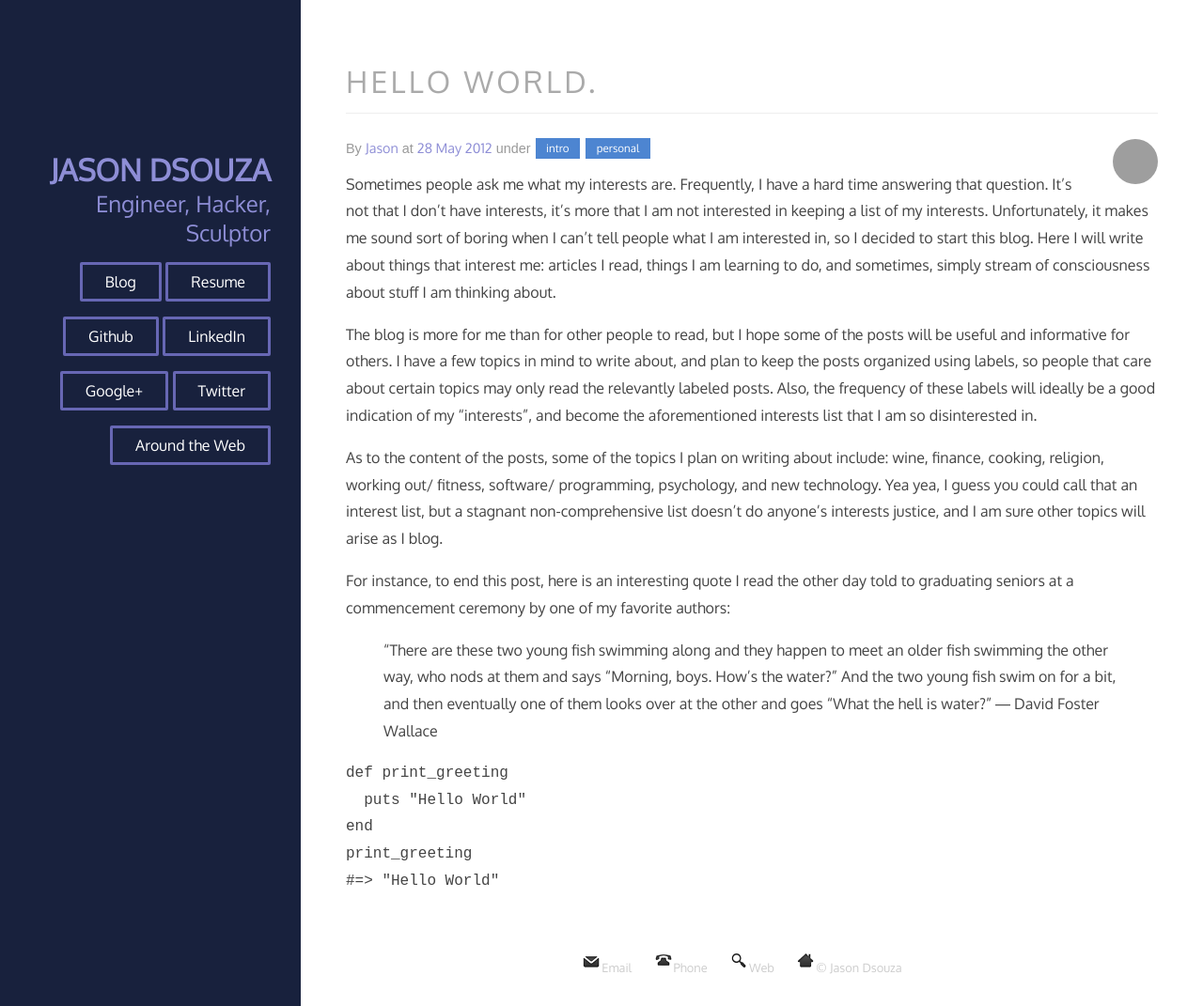
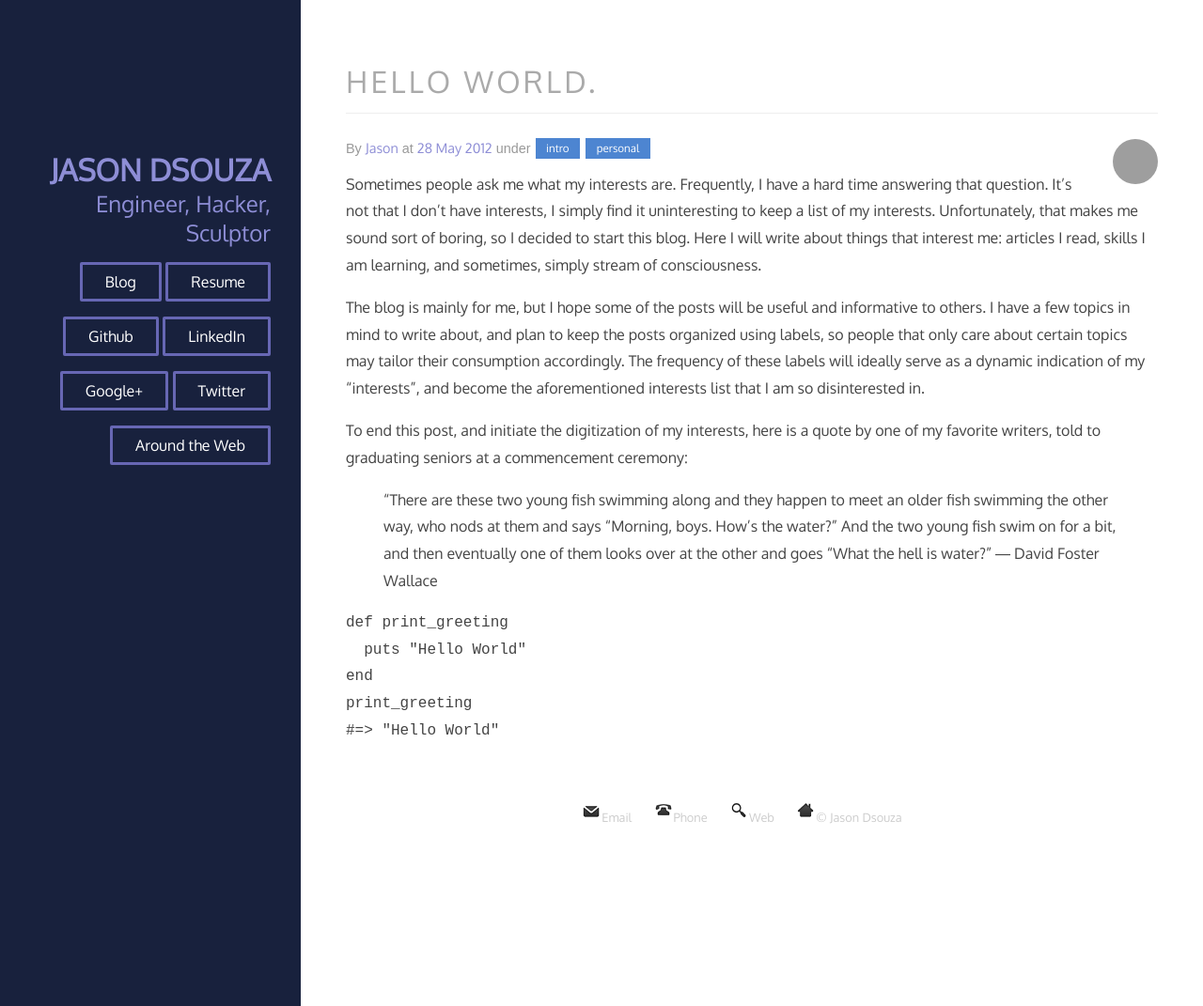
Before and after one commit to jasonrdsouza/jasonrdsouza.github.io, a Jekyll site: the page built from _posts/2012-05-28-hello-world.md, in a window 1280 px wide and 1071 px high. Shown: the whole window at 94% size. Built offline with Jekyll 4.4.1, drawn with Linux system fonts in a browser that asks for light colours; grey boxes are pictures that could not be loaded.

Commit message:
Update hello world post

```diff
--- a/_posts/2012-05-28-hello-world.md
+++ b/_posts/2012-05-28-hello-world.md
@@ -8,25 +8,18 @@ tags: intro personal
 ---
 
 Sometimes people ask me what my interests are. Frequently, I have a hard time answering that question.
-It's not that I don't have interests, it's more that I am not interested in keeping a list of my
-interests. Unfortunately, it makes me sound sort of boring when I can't tell people what I am
-interested in, so I decided to start this blog. Here I will write about things that interest me:
-articles I read, things I am learning to do, and sometimes, simply stream of consciousness about
-stuff I am thinking about.
+It's not that I don't have interests, I simply find it uninteresting to keep a list of my
+interests. Unfortunately, that makes me sound sort of boring, so I decided to start this blog. Here I will write about things that interest me:
+articles I read, skills I am learning, and sometimes, simply stream of consciousness.
 
-The blog is more for me than for other people to read, but I hope some of the posts will be useful
-and informative for others. I have a few topics in mind to write about, and plan to keep the posts
-organized using labels, so people that care about certain topics may only read the relevantly labeled
-posts. Also, the frequency of these labels will ideally be a good indication of my "interests", and
+The blog is mainly for me, but I hope some of the posts will be useful
+and informative to others. I have a few topics in mind to write about, and plan to keep the posts
+organized using labels, so people that only care about certain topics may tailor their consumption accordingly.
+The frequency of these labels will ideally serve as a dynamic indication of my "interests", and
 become the aforementioned interests list that I am so disinterested in.
 
-As to the content of the posts, some of the topics I plan on writing about include: wine, finance,
-cooking, religion, working out/ fitness, software/ programming, psychology, and new technology.
-Yea yea, I guess you could call that an interest list, but a stagnant non-comprehensive list
-doesn't do anyone's interests justice, and I am sure other topics will arise as I blog.
-
-For instance, to end this post, here is an interesting quote I read the other day told to graduating
-seniors at a commencement ceremony by one of my favorite authors:
+To end this post, and initiate the digitization of my interests, here is a quote by one of my favorite writers, told to graduating
+seniors at a commencement ceremony:
 
 > “There are these two young fish swimming along and they happen to meet
 > an older fish swimming the other way, who nods at them and says
```
